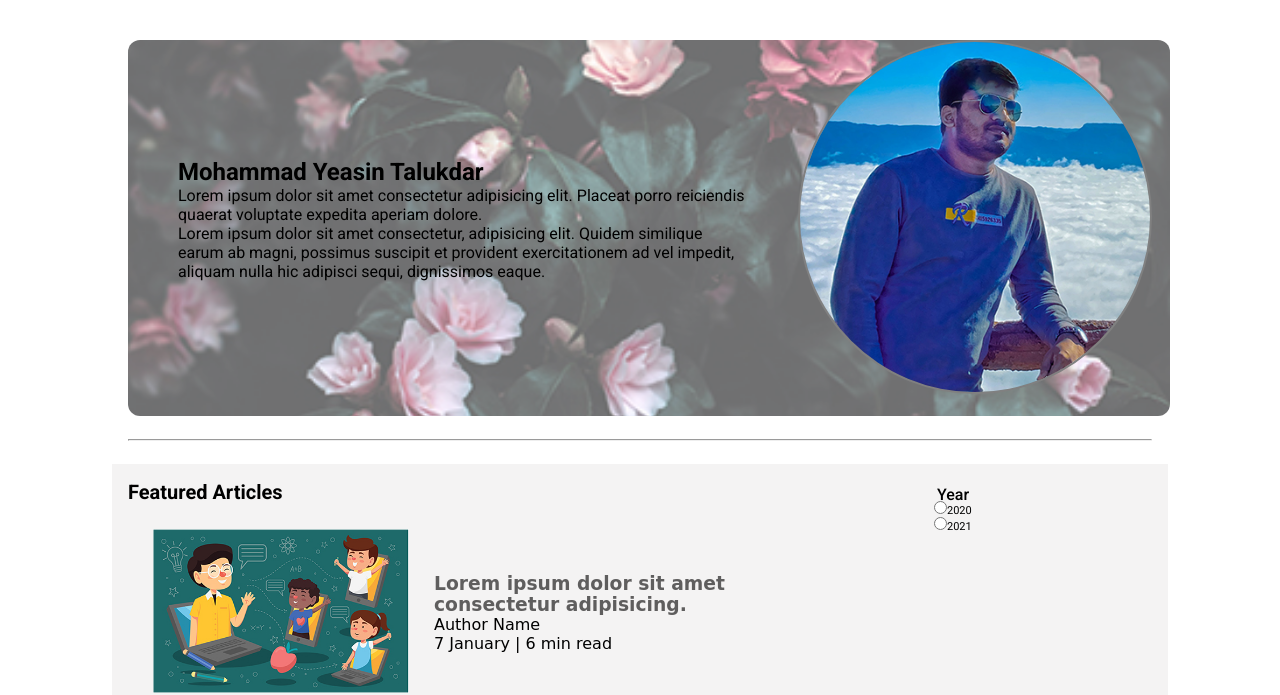
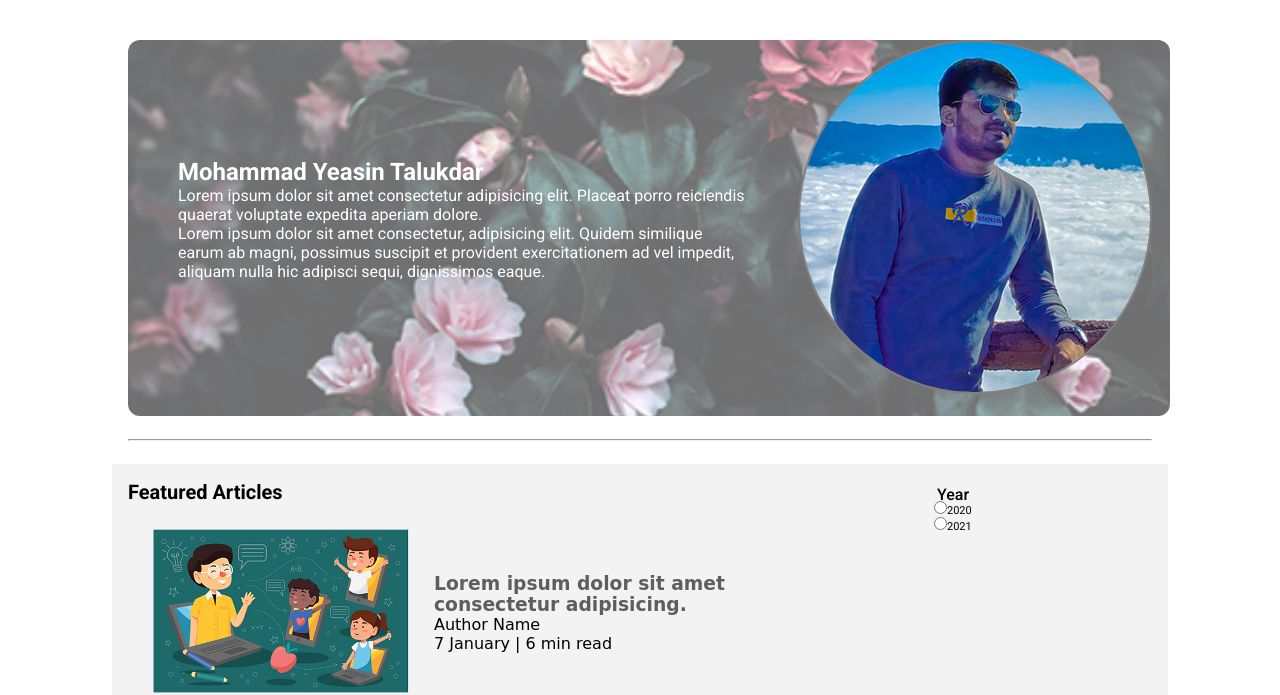
Before and after one commit to Betalogic-006/betalogic-006.github.io, a plain HTML site: page index.html in a window 1280 px wide. Shown: the part 131-826 px from the top of the page. Drawn offline with nearby package versions, Linux system fonts and the light colour scheme; a web font is replaced by a local one.

Commit message:
Update index.html

```diff
--- a/index.html
+++ b/index.html
@@ -41,7 +41,7 @@
       <hr />
     </div>
     <div class="content max-width-1 m-auto my-2">
-      <div class="content-left">
+      <div style="color:white;" class="content-left">
         <h2>Mohammad Yeasin Talukdar</h2>
         <p>
           Lorem ipsum dolor sit amet consectetur adipisicing elit. Placeat porro
```
